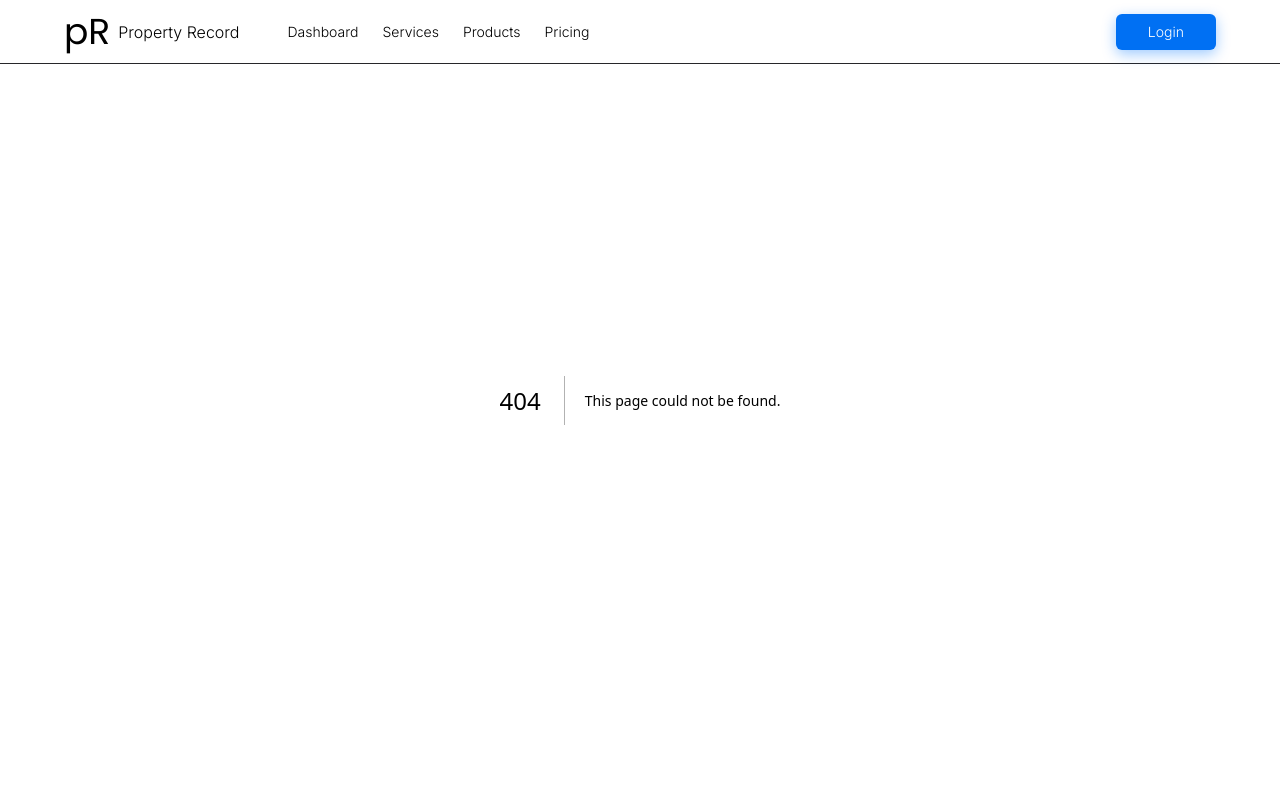
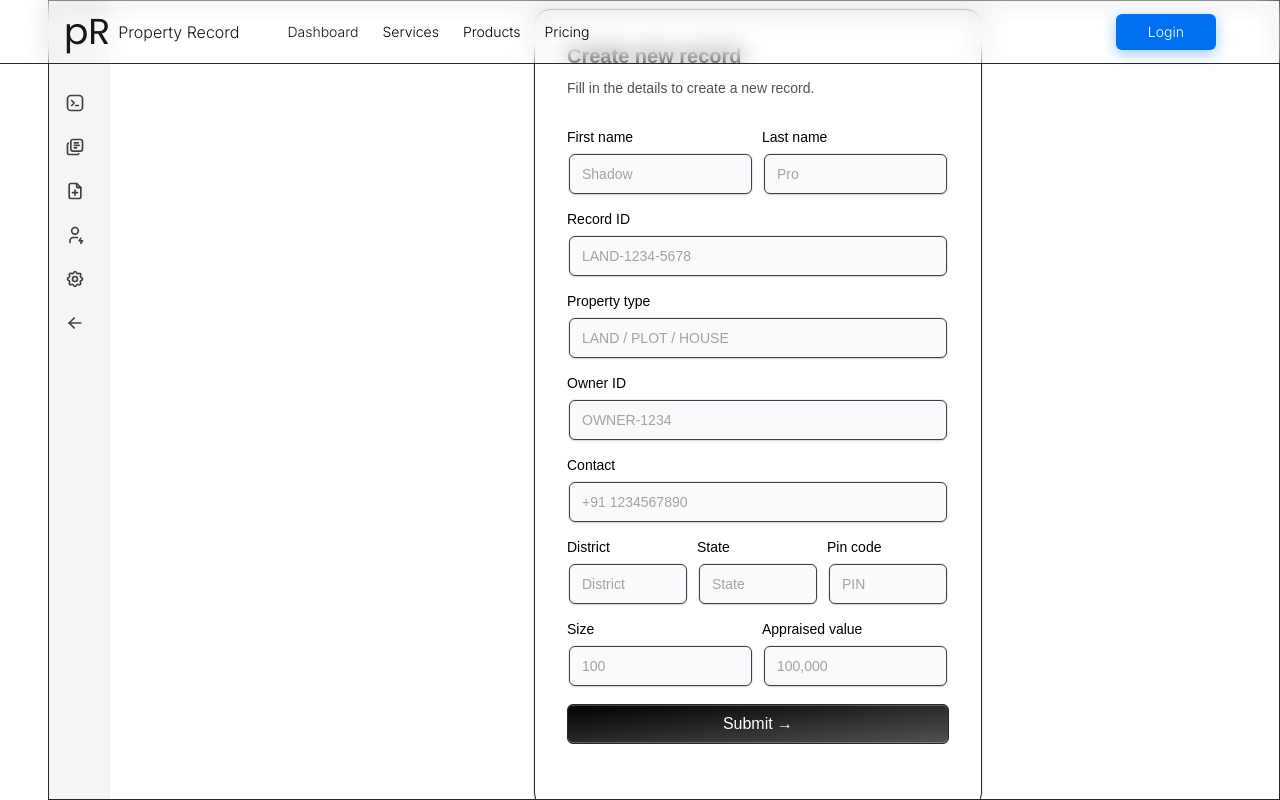
Before and after one commit to agxpro-z/property-record-webapp, a Next.js app: page /dashboard/records/create in a window 1280 px wide. Before the commit this address had no page. Built offline with nearby package versions, Linux system fonts and the light colour scheme.

Commit message:
App: Records: Create form to create new records.
Signed-off-by: agxpro <herrscherofdarkness@gmail.com>

```diff
--- a/app/dashboard/layout.tsx
+++ b/app/dashboard/layout.tsx
@@ -8,6 +8,7 @@ import {
   IconSettings,
   IconUserBolt,
   IconLibrary,
+  IconFilePlus,
 } from "@tabler/icons-react";
 import { cn } from "@/lib/utils";
 
@@ -25,6 +26,13 @@ export default function DashboardLayout({ children }: { children: React.ReactNod
       href: "/dashboard/records",
       icon: (
         <IconLibrary className="text-neutral-700 dark:text-neutral-200 h-5 w-5 flex-shrink-0" />
+      ),
+    },
+    {
+      label: "Crate new record",
+      href: "/dashboard/records/create",
+      icon: (
+        <IconFilePlus className="text-neutral-700 dark:text-neutral-200 h-5 w-5 flex-shrink-0" />
       ),
     },
     {
--- /dev/null
+++ b/app/dashboard/records/create/page.tsx
@@ -0,0 +1,219 @@
+"use client";
+import React, { useState } from "react";
+import { useRouter } from "next/navigation";
+import { motion } from "framer-motion";
+import { Input } from "@/components/ui/input";
+import { Label } from "@/components/ui/label";
+import { cn } from "@/lib/utils";
+
+export default function CreateRecord() {
+  const router = useRouter();
+
+  const [id, setId] = useState("");
+  const [type, setType] = useState("");
+  const [size, setSize] = useState("");
+  const [firstName, setFirstName] = useState("");
+  const [lastName, setLastName] = useState("");
+  const [contact, setContact] = useState("");
+  const [ownerId, setOwnerId] = useState("");
+  const [state, setState] = useState("");
+  const [district, setDistrict] = useState("");
+  const [pin, setPin] = useState("");
+  const [appraisedValue, setAppraisedValue] = useState("");
+
+  const handleSubmit = async (e: React.FormEvent<HTMLFormElement>) => {
+    e.preventDefault();
+
+    await fetch(process.env.NEXT_PUBLIC_SERVER_URL + "/api/assets", {
+      method: "POST",
+      headers: {
+        "Content-Type": "application/json",
+      },
+      credentials: "include",
+      body: JSON.stringify({
+        ID: id,
+        Type: type,
+        Size: parseInt(size),
+        Owner: firstName + " " + lastName,
+        OwnerContact: contact,
+        OwnerId: ownerId,
+        State: state,
+        City: district,
+        Pin: pin,
+        AppraisedValue: parseInt(appraisedValue),
+      }),
+    }).then((res) => {
+      if (res.ok) {
+        router.push("/dashboard/records");
+      } else {
+        console.log("Record not created");
+      }
+    });
+  };
+
+  return (
+    <motion.div className="h-screen w-screen flex flex-col items-center justify-center"
+      initial={{ opacity: 0 }}
+      animate={{ opacity: 1 }}
+      transition={{ duration: 0.3 }}
+    >
+      <div className="max-w-md w-full mx-auto rounded-none md:rounded-2xl p-4 md:p-8 shadow-input bg-white dark:bg-black border-solid border-[1px] border-zinc-800">
+        <h2 className="font-bold text-xl text-neutral-800 dark:text-neutral-200">
+          Create new record
+        </h2>
+        <p className="text-neutral-600 text-sm max-w-sm mt-2 dark:text-neutral-300">
+          Fill in the details to create a new record.
+        </p>
+
+        <form className="my-8" onSubmit={handleSubmit}>
+          <div className="flex flex-col md:flex-row space-y-2 md:space-y-0 md:space-x-2 mb-4">
+            <LabelInputContainer>
+              <Label htmlFor="firstname">First name</Label>
+              <Input
+                id="firstname"
+                placeholder="Shadow"
+                type="text"
+                onChange={e => setFirstName(e.target.value)}
+                value={firstName}
+              />
+            </LabelInputContainer>
+            <LabelInputContainer>
+              <Label htmlFor="lastname">Last name</Label>
+              <Input
+                id="lastname"
+                placeholder="Pro"
+                type="text"
+                onChange={e => setLastName(e.target.value)}
+                value={lastName}
+              />
+            </LabelInputContainer>
+          </div>
+          <LabelInputContainer className="mb-4">
+            <Label htmlFor="recordId">Record ID</Label>
+            <Input
+              id="recordId"
+              placeholder="LAND-1234-5678"
+              type="text"
+              onChange={e => setId(e.target.value)}
+              value={id}
+            />
+          </LabelInputContainer>
+          <LabelInputContainer className="mb-4">
+            <Label htmlFor="type">Property type</Label>
+            <Input
+              id="type"
+              placeholder="LAND / PLOT / HOUSE"
+              type="text"
+              onChange={e => setType(e.target.value)}
+              value={type}
+            />
+          </LabelInputContainer>
+          <LabelInputContainer className="mb-4">
+            <Label htmlFor="ownerId">Owner ID</Label>
+            <Input
+              id="ownerId"
+              placeholder="OWNER-1234"
+              type="text"
+              onChange={e => setOwnerId(e.target.value)}
+              value={ownerId}
+            />
+          </LabelInputContainer>
+          <LabelInputContainer className="mb-4">
+            <Label htmlFor="ownerId">Contact</Label>
+            <Input
+              id="contact"
+              placeholder="+91 1234567890"
+              type="phone"
+              onChange={e => setContact(e.target.value)}
+              value={contact}
+            />
+          </LabelInputContainer>
+          <div className="flex flex-col md:flex-row space-y-2 md:space-y-0 md:space-x-2 mb-4">
+            <LabelInputContainer>
+              <Label htmlFor="district">District</Label>
+              <Input
+                id="district"
+                placeholder="District"
+                type="text"
+                onChange={e => setDistrict(e.target.value)}
+                value={district}
+              />
+            </LabelInputContainer>
+            <LabelInputContainer>
+              <Label htmlFor="state">State</Label>
+              <Input
+                id="state"
+                placeholder="State"
+                type="text"
+                onChange={e => setState(e.target.value)}
+                value={state}
+              />
+            </LabelInputContainer>
+            <LabelInputContainer>
+              <Label htmlFor="pin">Pin code</Label>
+              <Input
+                id="pin"
+                placeholder="PIN"
+                type="text"
+                onChange={e => setPin(e.target.value)}
+                value={pin}
+              />
+            </LabelInputContainer>
+          </div>
+          <div className="flex flex-col md:flex-row space-y-2 md:space-y-0 md:space-x-2 mb-4">
+            <LabelInputContainer>
+              <Label htmlFor="size">Size</Label>
+              <Input
+                id="size"
+                placeholder="100"
+                type="text"
+                onChange={e => setSize(e.target.value)}
+                value={size}
+              />
+            </LabelInputContainer>
+            <LabelInputContainer>
+              <Label htmlFor="appraisedValue">Appraised value</Label>
+              <Input
+                id="appraisedValue"
+                placeholder="100,000"
+                type="text"
+                onChange={e => setAppraisedValue(e.target.value)}
+                value={appraisedValue}
+              />
+            </LabelInputContainer>
+          </div>
+          <button
+            className="bg-gradient-to-br relative group/btn border-zinc-800 border-[1.5px] from-black dark:from-zinc-900 dark:to-zinc-900 to-neutral-600 block dark:bg-zinc-800 w-full text-white rounded-md h-10 font-medium shadow-[0px_1px_0px_0px_#ffffff40_inset,0px_-1px_0px_0px_#ffffff40_inset] dark:shadow-[0px_1px_0px_0px_var(--zinc-800)_inset,0px_-1px_0px_0px_var(--zinc-800)_inset]"
+            type="submit"
+          >
+            Submit &rarr;
+            <BottomGradient />
+          </button>
+        </form>
+      </div>
+    </motion.div>
+  );
+}
+
+const BottomGradient = () => {
+  return (
+    <>
+      <span className="group-hover/btn:opacity-100 block transition duration-500 opacity-0 absolute h-px w-full -bottom-px inset-x-0 bg-gradient-to-r from-transparent via-cyan-500 to-transparent" />
+      <span className="group-hover/btn:opacity-100 blur-sm block transition duration-500 opacity-0 absolute h-px w-1/2 mx-auto -bottom-px inset-x-10 bg-gradient-to-r from-transparent via-indigo-500 to-transparent" />
+    </>
+  );
+};
+
+const LabelInputContainer = ({
+  children,
+  className,
+}: {
+  children: React.ReactNode;
+  className?: string;
+}) => {
+  return (
+    <div className={cn("flex flex-col space-y-2 w-full", className)}>
+      {children}
+    </div>
+  );
+};
```
